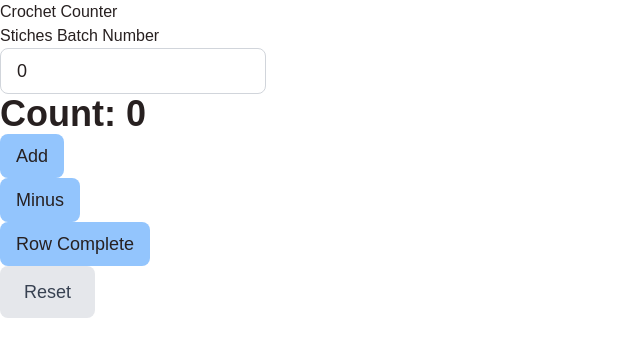
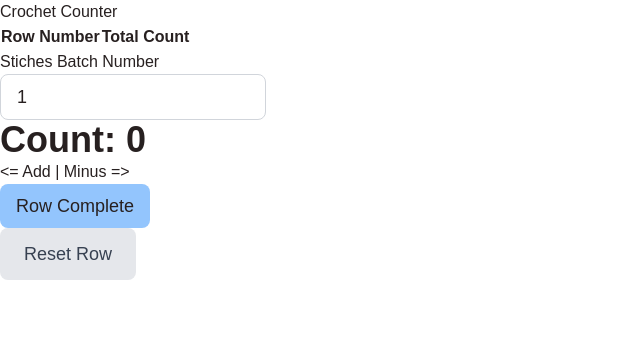
Before and after one commit to arksha/MeowZi, a Next.js app: page / in a window 1280 px wide. Shown: the top 356 px of the page, without its empty margins (0-640 px from the left). Built offline with nearby package versions, Linux system fonts and the light colour scheme.

Commit message:
change to swipe button instead

```diff
--- a/src/app/page.tsx
+++ b/src/app/page.tsx
@@ -2,7 +2,7 @@ import Counter from "@/components/Counter";
 
 export default function Home() {
   return (
-    <div>
+    <div className="container mx-auto px-4">
       <h1>Crochet Counter</h1>
       <Counter />
     </div>
--- a/src/components/Counter.tsx
+++ b/src/components/Counter.tsx
@@ -1,42 +1,52 @@
 "use client"; // Enables client-side state
 
-import { useState } from "react";
+import { useCallback, useEffect, useState } from "react";
+import Records from "./Records";
+import SwipeButton from "./SwipeButton";
 
-type rowStiches = {
-    stichesType: string;
+export type RowStiches = {
     totalCount: number;
     rowNumber: number;
 }
+
+export const stichesHeightMap = new Map<string, number>([
+    ["sc", 1],
+    ["hdc", 2],
+    ["dc", 3],
+    ["tr", 4],
+    ["dtr", 5],
+    ["trtr", 6],
+    ["qtr", 7],
+]);
+
 export default function Counter() {
     const [count, setCount] = useState<number>(0);
     // A multiply for the stitches
-    const [stichesBatch, setStichesBatch] = useState<number>(0);
-    const [rowStiches, setRowStiches] = useState<rowStiches[]>([]);
+    const [stichesBatch, setStichesBatch] = useState<number>(1);
+    const [rowStiches, setRowStiches] = useState<RowStiches[]>([]);
+    const [direction, setDirection] = useState<number>(0); // drag direction, start from 0, left 1, right -1
 
-    const AddCount = () => {
-        if (stichesBatch > 0) {
+    const AddCount = useCallback(() => {
+        if (stichesBatch > 1) {
             setCount(prevCount => prevCount + stichesBatch);
         } else {
             setCount(prevCount => prevCount + 1);
         }
-    };
+    }, [stichesBatch]);
 
-    const MinusCount = () => {
-        if (count <= 0 || count < stichesBatch) {
-            return;
+    const MinusCount = useCallback(() => {
+        setCount(prevCount => {
+            if (prevCount <= 0 || prevCount < stichesBatch) {
+                return prevCount;
             }
-        if (stichesBatch > 0) {
-            setCount(prevCount => prevCount - stichesBatch);
-        } else {
-            setCount(prevCount => prevCount - 1);
-        }
-    };
+            return prevCount - stichesBatch;
+        });
+    }, [stichesBatch]);
 
     const CompleteRow = () => {
         setRowStiches(prevRowStiches => [
             ...prevRowStiches,
             {
-                stichesType: "sc",
                 totalCount: count,
                 rowNumber: prevRowStiches.length + 1
             }
@@ -44,45 +54,50 @@ export default function Counter() {
         setCount(0);
     };
 
+    useEffect(() => {
+        if (direction === 1) {
+            AddCount();
+        } else if (direction === -1) {
+            MinusCount();
+        }
+        setDirection(0);
+    }, [direction, AddCount, MinusCount]);
+
     return (
-        <div className="flex flex-col items-center gap-4 p-6">
+        <div >
+            <div className="grid grid-cols-2 items-center gap-4 p-6">
+                <div>
+                    <Records items={rowStiches} />
+                </div>
+                <div>
                     <div>
                         <p className="label-primary">Stiches Batch Number</p>
+
                         <input type="text" className="input-primary"
                             value={stichesBatch}
                             onChange={(e) => setStichesBatch(Number(e.target.value))}
                             placeholder="Enter stiches batch" />
                     </div>
                     <h2 className="title">Count: {count} </h2>
-            <div className="flex gap-4">
-                <div className="flex-1 p-4 text-2xl">
-                    <button className="btn-primary"
-                        onClick={AddCount}>Add</button>
+                    <div>
+                        <div className="flex-1 p-4">
+                            <SwipeButton
+                                setDragDirection={setDirection}
+                            />
                         </div>
-                <div className="flex-1 p-4 text-2xl">
-                    <button className="btn-primary"
-                        onClick={MinusCount}>Minus</button>
                     </div>
-                <div className="flex-1 p-4 text-2xl">
+                    <div>
+                        <div className="flex-1 p-4">
                             <button className="btn-primary"
                                 onClick={CompleteRow}>Row Complete</button>
                         </div>
+                        <div className="flex-1 p-4">
+                            <button className="btn-secondary"
+                                onClick={() => setCount(0)}>Reset Row</button>
                         </div>
-            <div>
-                <button className="btn-secondary"
-                    onClick={() => setCount(0)}>Reset</button>
                     </div>
-            <div>
-            <ul className="w-80 bg-white border border-gray-300 rounded-lg shadow-md p-4">
-                {rowStiches.map((rowStich, index) => (
-                    <li key={index}
-                        className="p-3 border-b last:border-b-0 text-gray-800 hover:bg-gray-100 transition"
-                        >RowNum: {rowStich.rowNumber} Total Count: {rowStich.totalCount} Type: {rowStich.stichesType}
-                    </li>
-                ))}
-                </ul>
                 </div>
-
+            </div>
         </div>
     );
 }
--- /dev/null
+++ b/src/components/Records.tsx
@@ -0,0 +1,27 @@
+import React from 'react';
+import { RowStiches } from './Counter';
+
+const Records: React.FC<{items: RowStiches[]}> = ({items}) => {
+    return (
+        <div>
+            <table>
+                <thead>
+                    <tr>
+                        <th>Row Number</th>
+                        <th>Total Count</th>
+                    </tr>
+                </thead>
+                <tbody>
+                    {items.map((item, index) => (
+                        <tr key={index}>
+                            <td>{item.rowNumber}</td>
+                            <td>{item.totalCount}</td>
+                        </tr>
+                    ))}
+                </tbody>
+            </table>
+        </div>
+    )
+}
+
+export default Records;
--- /dev/null
+++ b/src/components/SwipeButton.tsx
@@ -0,0 +1,42 @@
+"use client"; // Enables client-side state
+
+import { motion, PanInfo } from "framer-motion";
+
+type SwipeButtonProps = {
+    setDragDirection: React.Dispatch<React.SetStateAction<number>>;
+};
+
+const SwipeButton: React.FC<SwipeButtonProps> = ({
+    setDragDirection,
+}) => {
+
+    const handleOnDrag = (_: MouseEvent | TouchEvent | PointerEvent, info: PanInfo) =>{
+        if (info.offset.x > 0) {
+            setDragDirection(-1); // drag to right
+        } else {
+            setDragDirection(1); // drag to left
+        }
+    }
+    const handleDragEnd = () => {
+        setDragDirection(0);
+    };
+    return (
+        <div>
+            <motion.div
+                dragSnapToOrigin
+                drag="x" // Allow horizontal dragging
+                dragConstraints={{ left: -250, right: 250 }} // Limit drag area
+                dragElastic={0.2} // Adds resistance
+                animate={{ x: 0 }} // Always return to center
+                transition={{ type: "spring", stiffness: 200, damping: 10 }}
+                onDragEnd={handleDragEnd}
+                onDrag={handleOnDrag}
+                className="h-16 bg-blue-500 text-white flex items-center justify-center rounded-lg shadow-lg"
+                >
+                <p>{"<"}= Add | Minus ={">"}</p>
+            </motion.div>
+        </div>
+    )
+}
+
+export default SwipeButton;
```
Also changed, not shown: package.json (+7 -6 lines), 1 other file (tests, documents, lock files or other folders). Lines whose indentation alone changed are shown as unchanged.
